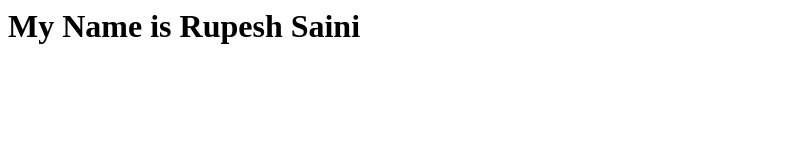
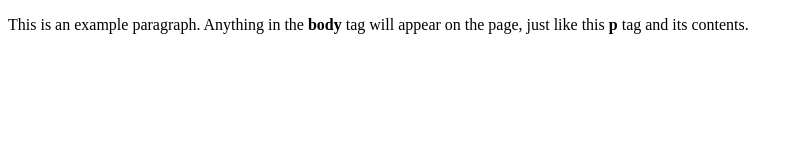
Before and after one commit to rupeshsaini09/grras-project-1, a plain HTML site: page index.html in a window 1280 px wide. Shown: the whole page, without its empty margins (0-800 px from the left). Drawn offline with Linux system fonts and the light colour scheme.

Commit message:
Update index.html

```diff
--- a/index.html
+++ b/index.html
@@ -1 +1,9 @@
-<h1> My Name is Rupesh Saini </h1>
+<!doctype html>
+<html>
+  <head>
+    <title>This is the title of the webpage!</title>
+  </head>
+  <body>
+    <p>This is an example paragraph. Anything in the <strong>body</strong> tag will appear on the page, just like this <strong>p</strong> tag and its contents.</p>
+  </body>
+</html>
```
